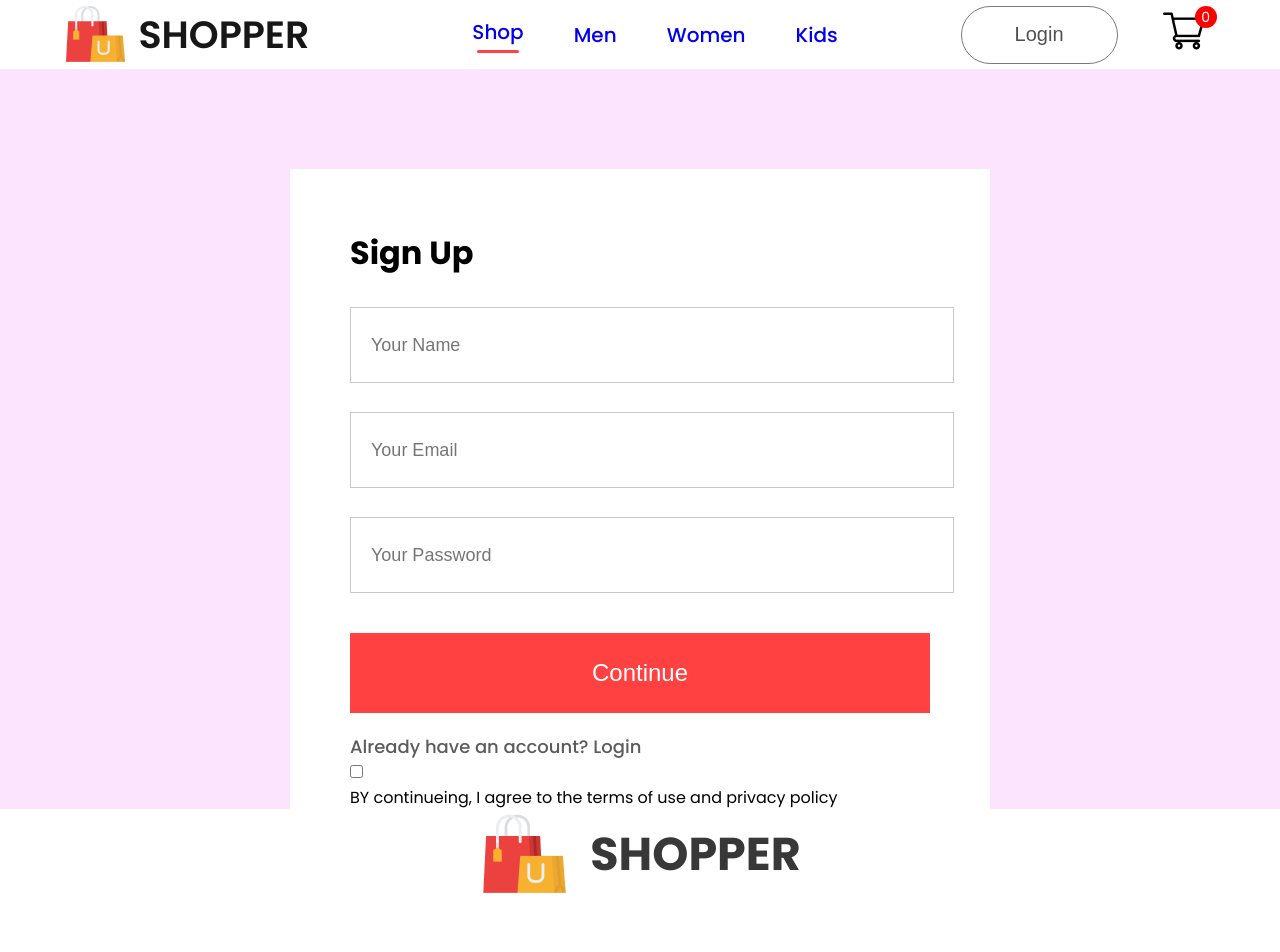
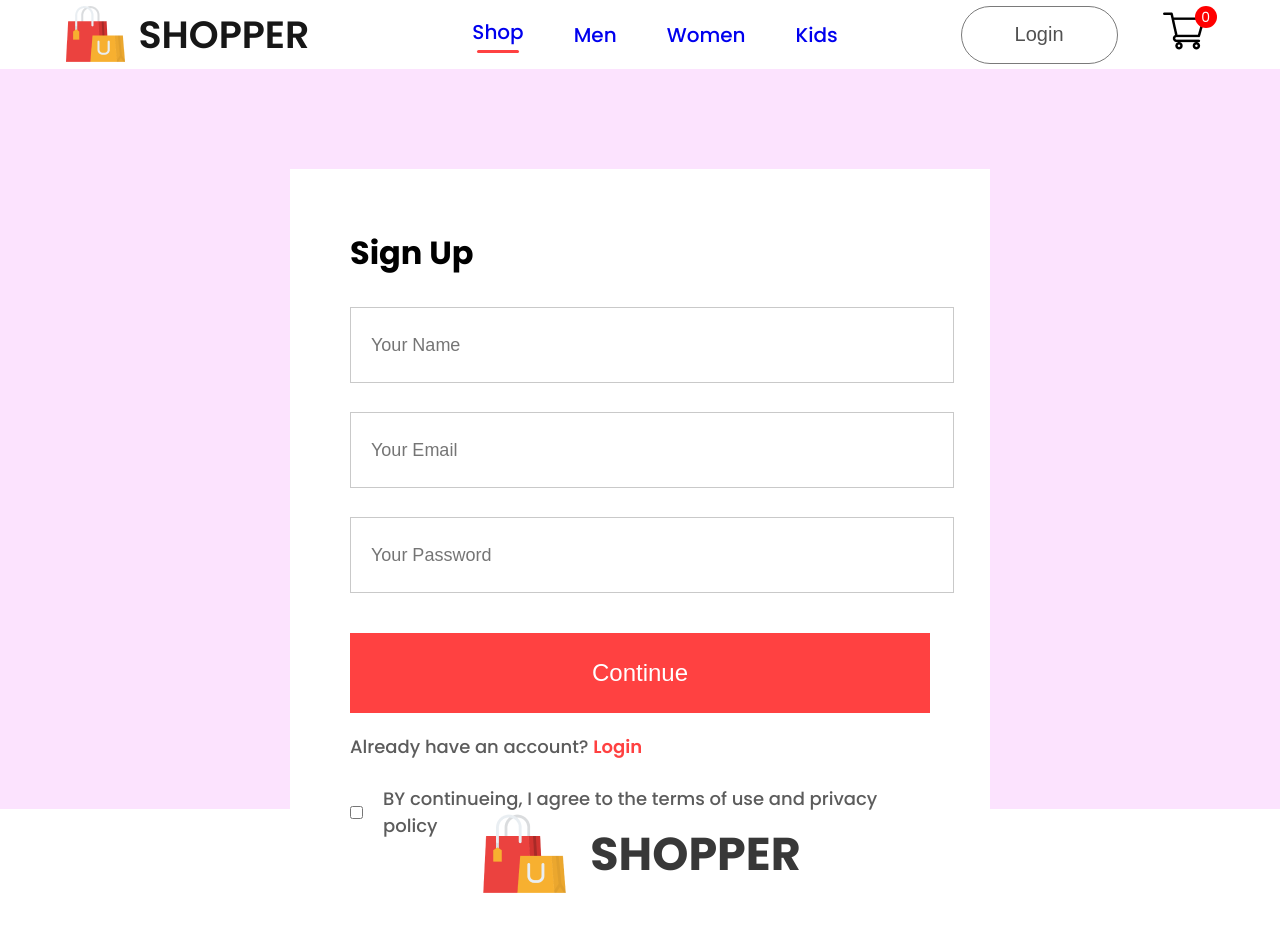
Before and after one commit to KevinShehan/e-commerce, a React (Create React App) app: page /login in a window 1280 px wide. Shown: the top 952 px of the page. Built offline with nearby package versions, Linux system fonts and the light colour scheme.

Commit message:
Loginsignup css v3 completed bootom css

```diff
--- a/src/Pages/CSS/LoginSignup.css
+++ b/src/Pages/CSS/LoginSignup.css
@@ -47,3 +47,16 @@
     font-size: 18px;
     font-weight: 500;
 }
+.loginsignup-login span{
+    color: #ff4141;
+    font-weight: 600;
+}
+.loginsignup-agree{
+    display: flex;
+    align-items: center;
+    margin-top: 25px;
+    gap: 20px;
+    color: #5c5c5c;
+    font-weight: 500;
+    font-size: 18px;
+}
```
